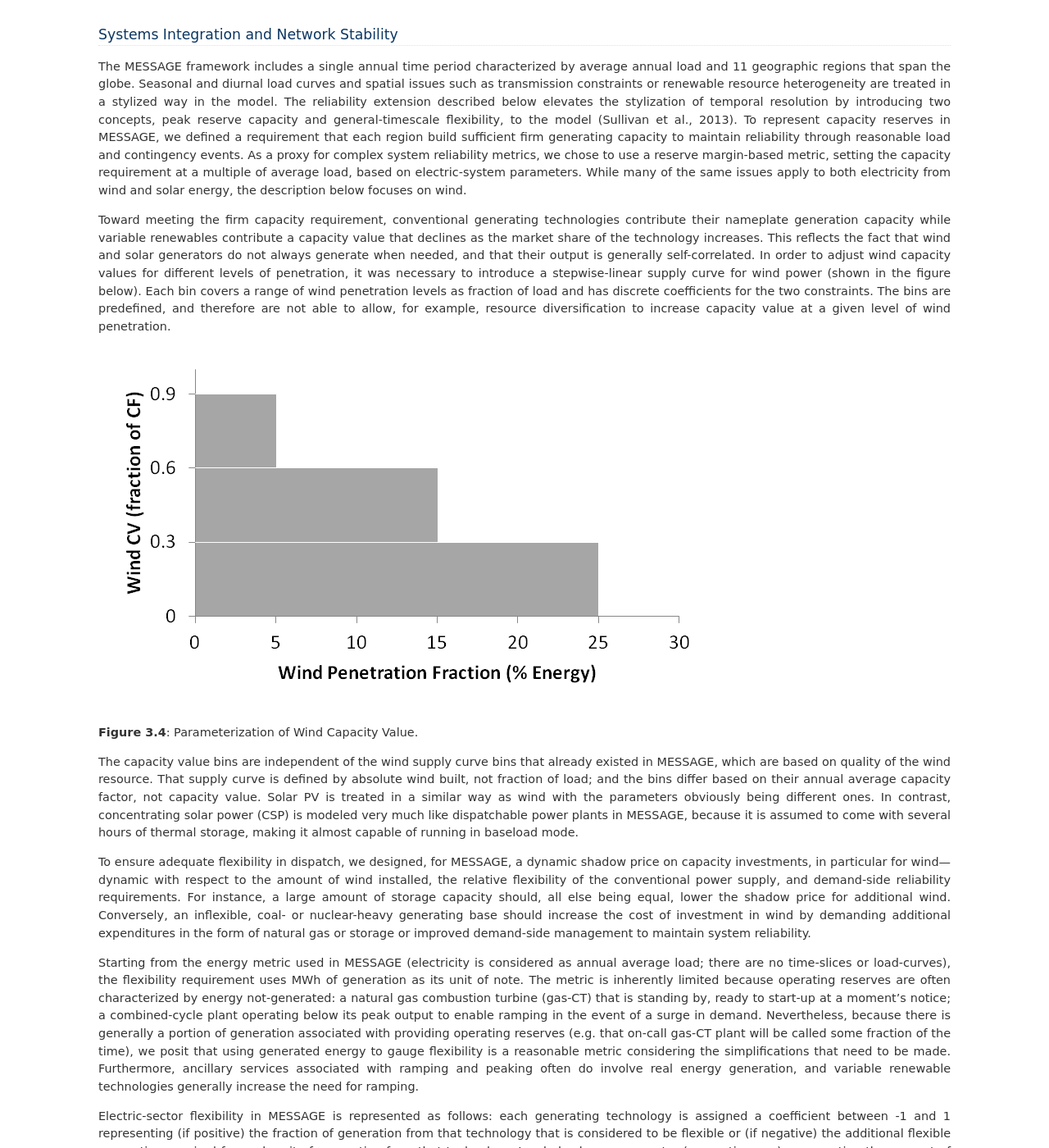
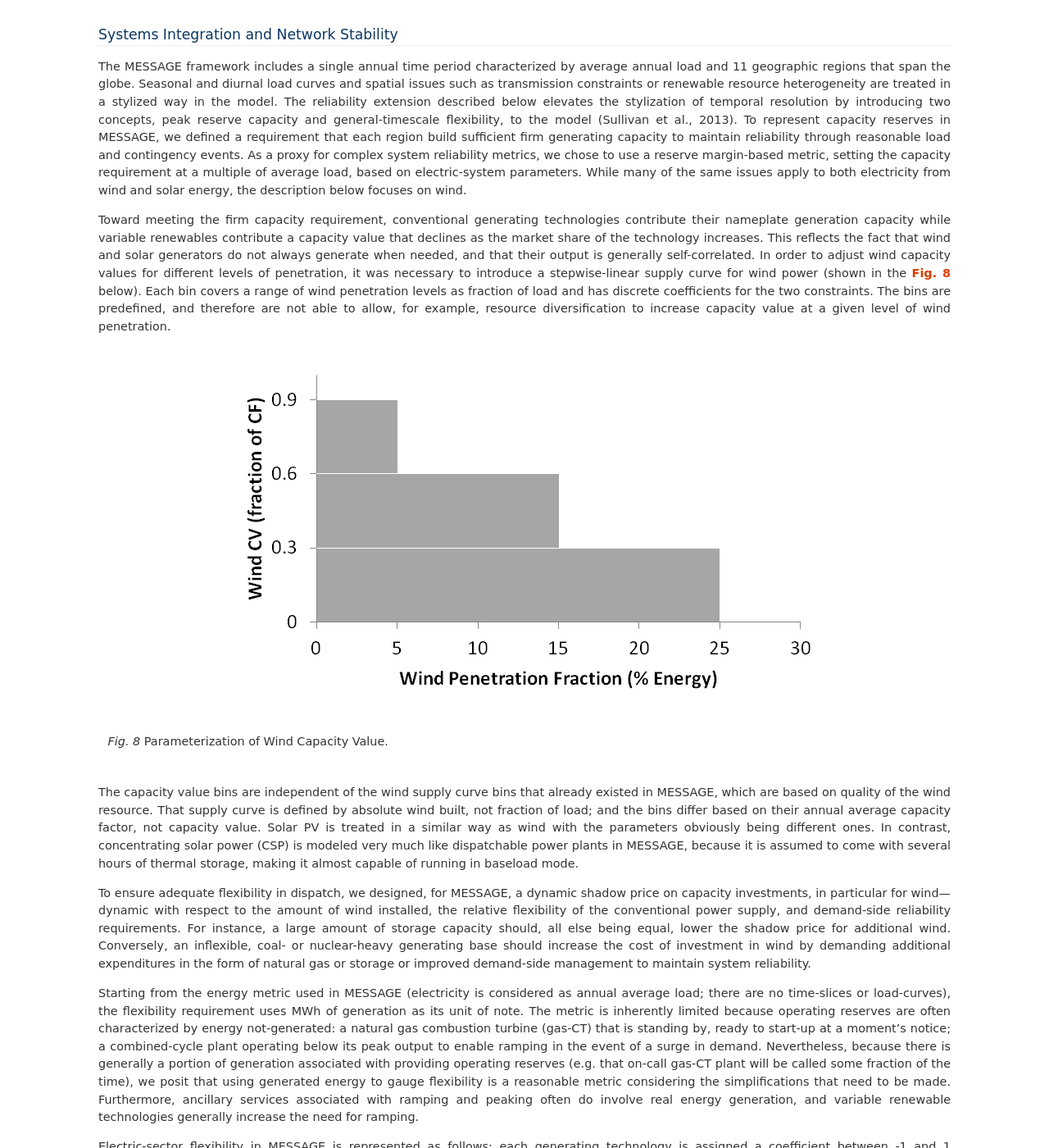
Before and after one commit to yiyi1991/message-ix-models, a Sphinx documentation site: the page built from doc/global/source/message_globiom/energy/conversion/grid.rst, in a window 1280 px wide and 1400 px high, scrolled down 535 px. Shown: the whole window at 82% size. Built offline with Sphinx 7.4.7, drawn with Linux system fonts in a browser that asks for light colours; pages that are not in the unit, such as notebooks, are missing from menus; some of the changed text lies outside the part shown.

Commit message:
Update grid.rst

```diff
--- a/doc/global/source/message_globiom/energy/conversion/grid.rst
+++ b/doc/global/source/message_globiom/energy/conversion/grid.rst
@@ -21,10 +21,12 @@
 ------------------------------------------
 The MESSAGE framework includes a single annual time period characterized by average annual load and 11 geographic regions that span the globe. Seasonal and diurnal load curves and spatial issues such as transmission constraints or renewable resource heterogeneity are treated in a stylized way in the model. The reliability extension described below elevates the stylization of temporal resolution by introducing two concepts, peak reserve capacity and general-timescale flexibility, to the model (Sullivan et al., 2013). To represent capacity reserves in MESSAGE, we defined a requirement that each region build sufficient firm generating capacity to maintain reliability through reasonable load and contingency events. As a proxy for complex system reliability metrics, we chose to use a reserve margin-based metric, setting the capacity requirement at a multiple of average load, based on electric-system parameters. While many of the same issues apply to both electricity from wind and solar energy, the description below focuses on wind.
 
-Toward meeting the firm capacity requirement, conventional generating technologies contribute their nameplate generation capacity while variable renewables contribute a capacity value that declines as the market share of the technology increases. This reflects the fact that wind and solar generators do not always generate when needed, and that their output is generally self-correlated. In order to adjust wind capacity values for different levels of penetration, it was necessary to introduce a stepwise-linear supply curve for wind power (shown in the figure below). Each bin covers a range of wind penetration levels as fraction of load and has discrete coefficients for the two constraints. The bins are predefined, and therefore are not able to allow, for example, resource diversification to increase capacity value at a given level of wind penetration.
+Toward meeting the firm capacity requirement, conventional generating technologies contribute their nameplate generation capacity while variable renewables contribute a capacity value that declines as the market share of the technology increases. This reflects the fact that wind and solar generators do not always generate when needed, and that their output is generally self-correlated. In order to adjust wind capacity values for different levels of penetration, it was necessary to introduce a stepwise-linear supply curve for wind power (shown in the :numref:`fig-windcap` below). Each bin covers a range of wind penetration levels as fraction of load and has discrete coefficients for the two constraints. The bins are predefined, and therefore are not able to allow, for example, resource diversification to increase capacity value at a given level of wind penetration.
 
-.. image:: /_static/wind_cv.png
-**Figure 3.4**: Parameterization of Wind Capacity Value.
+.. _fig-windcap:
+.. Figure:: /_static/wind_cv.png
+
+  Parameterization of Wind Capacity Value.
 
 The capacity value bins are independent of the wind supply curve bins that already existed in MESSAGE, which are based on quality of the wind resource. That supply curve is defined by absolute wind built, not fraction of load; and the bins differ based on their annual average capacity factor, not capacity value. Solar PV is treated in a similar way as wind with the parameters obviously being different ones. In contrast, concentrating solar power (CSP) is modeled very much like dispatchable power plants in MESSAGE, because it is assumed to come with several hours of thermal storage, making it almost capable of running in baseload mode.
 
@@ -32,9 +34,10 @@
 
 Starting from the energy metric used in MESSAGE (electricity is considered as annual average load; there are no time-slices or load-curves), the flexibility requirement uses MWh of generation as its unit of note. The metric is inherently limited because operating reserves are often characterized by energy not-generated: a natural gas combustion turbine (gas-CT) that is standing by, ready to start-up at a moment’s notice; a combined-cycle plant operating below its peak output to enable ramping in the event of a surge in demand. Nevertheless, because there is generally a portion of generation associated with providing operating reserves (e.g. that on-call gas-CT plant will be called some fraction of the time), we posit that using generated energy to gauge flexibility is a reasonable metric considering the simplifications that need to be made. Furthermore, ancillary services associated with ramping and peaking often do involve real energy generation, and variable renewable technologies generally increase the need for ramping.
 
-Electric-sector flexibility in MESSAGE is represented as follows: each generating technology is assigned a coefficient between -1 and 1 representing (if positive) the fraction of generation from that technology that is considered to be flexible or (if negative) the additional flexible generation required for each unit of generation from that technology. Load also has a parameter (a negative one) representing the amount of flexible energy the system requires solely to meet changes and uncertainty in load. The table below displays the parameters that resulted from the unit-commitment scenarios. Technologies that were not included in the unit-commitment model (nuclear, H2 electrolysis, solar PV) have estimated coefficients.
+Electric-sector flexibility in MESSAGE is represented as follows: each generating technology is assigned a coefficient between -1 and 1 representing (if positive) the fraction of generation from that technology that is considered to be flexible or (if negative) the additional flexible generation required for each unit of generation from that technology. Load also has a parameter (a negative one) representing the amount of flexible energy the system requires solely to meet changes and uncertainty in load. :numref:`tab-flex` below displays the parameters that resulted from the unit-commitment scenarios. Technologies that were not included in the unit-commitment model (nuclear, H2 electrolysis, solar PV) have estimated coefficients.
 
-**Table 3.5**: Flexibility Coefficients by Technology.
+.. _tab-flex:
+.. table :: Flexibility Coefficients by Technology.
 
 +---------------------+-----------------------+
 | Technology          | Flexibility Parameter |
```
